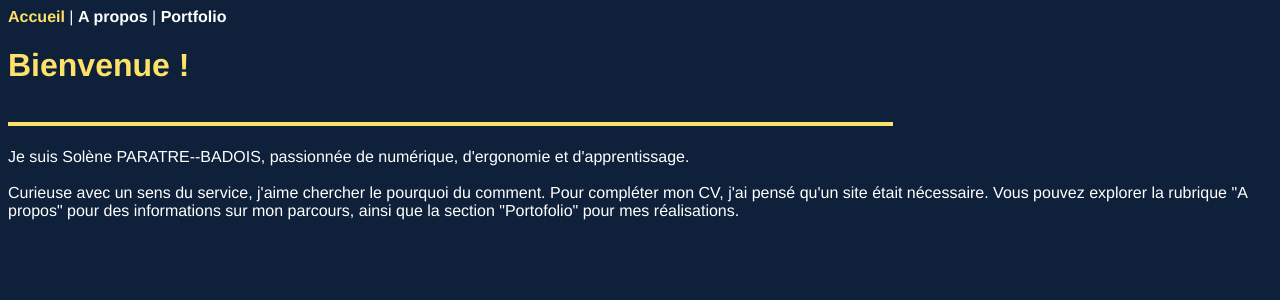
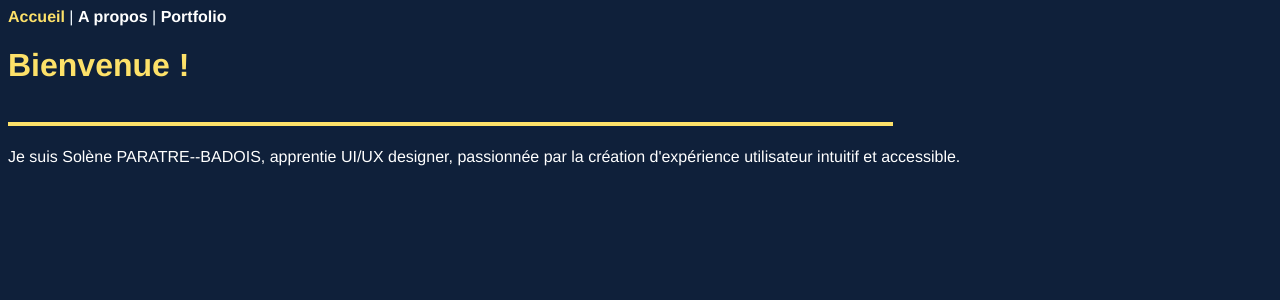
Before and after one commit to SolenPB/uxdesign-port, a Vue app: page / in a window 1280 px wide. Shown: the top 300 px of the page. Built offline with nearby package versions, Linux system fonts and the light colour scheme.

Commit message:
maj home

```diff
--- a/src/components/HomePage.vue
+++ b/src/components/HomePage.vue
@@ -6,13 +6,8 @@ export default {
 
 <template>
 	<h1>Bienvenue !</h1>
-	<p>Je suis Solène PARATRE--BADOIS, passionnée de numérique, d'ergonomie et d'apprentissage.</p>
-	<br>
-	<p>Curieuse avec un sens du service, j'aime chercher le pourquoi du comment.
-		Pour compléter mon CV, j'ai pensé qu'un site était nécessaire.
-		Vous pouvez explorer la rubrique "A propos" pour des informations sur mon parcours,
-		ainsi que la section "Portofolio" pour mes réalisations.
-	</p>
+	<p>Je suis Solène PARATRE--BADOIS, apprentie UI/UX designer, passionnée par la création d'expérience utilisateur intuitif et accessible.</p><br>
+	<p></p>
 </template>
 
 <style>
```
